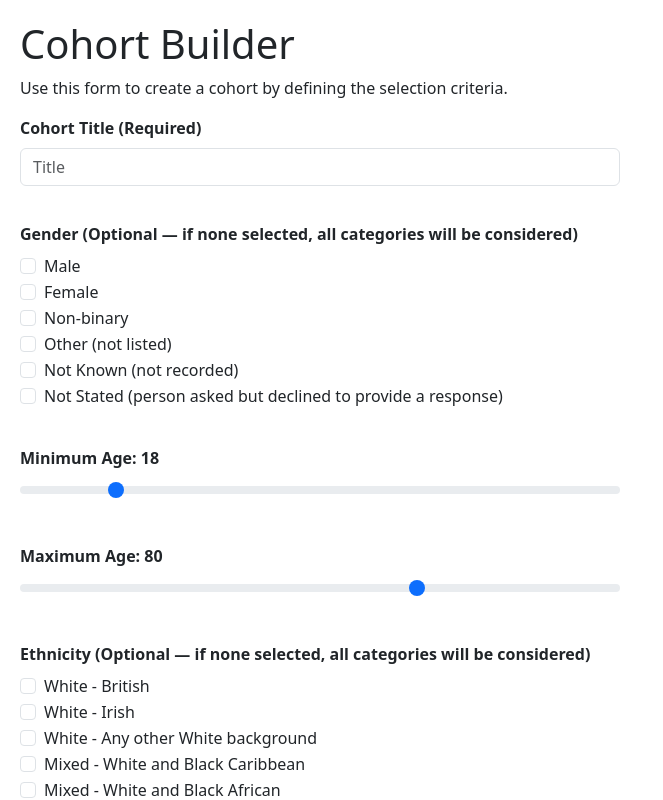
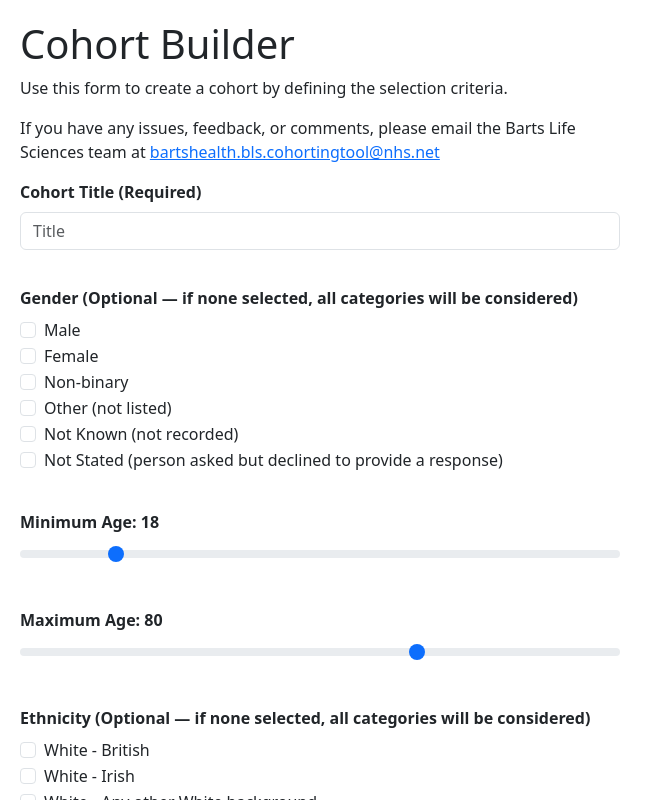
Before and after one commit to kaicode/barts-cohort-tool, a React (Create React App) app in the folder frontend/: page / in a window 1280 px wide. Shown: the top 800 px of the page, without its empty margins (0-663 px from the left). Built offline with nearby package versions, Linux system fonts and the light colour scheme.

Commit message:
Added the contact email address

```diff
--- a/frontend/src/App.js
+++ b/frontend/src/App.js
@@ -111,8 +111,11 @@ function CohortForm() {
     return (
     <div style={{ margin: '20px', maxWidth: '600px' }}>
       <h1>Cohort Builder</h1>
-      <p>Use this form to create a cohort by defining the selection criteria.</p>
-
+      <p>Use this form to create a cohort by defining the selection criteria. </p>
+      <p>
+          If you have any issues, feedback, or comments, please email the Barts Life Sciences team at&nbsp;
+          <a href="mailto:bartshealth.bls.cohortingtool@nhs.net">bartshealth.bls.cohortingtool@nhs.net</a>
+      </p>
       <Form onSubmit={handleSubmit}>
         <Form.Group className="mb-3" controlId="title">
           <Form.Label>Cohort Title (Required) </Form.Label>
```
